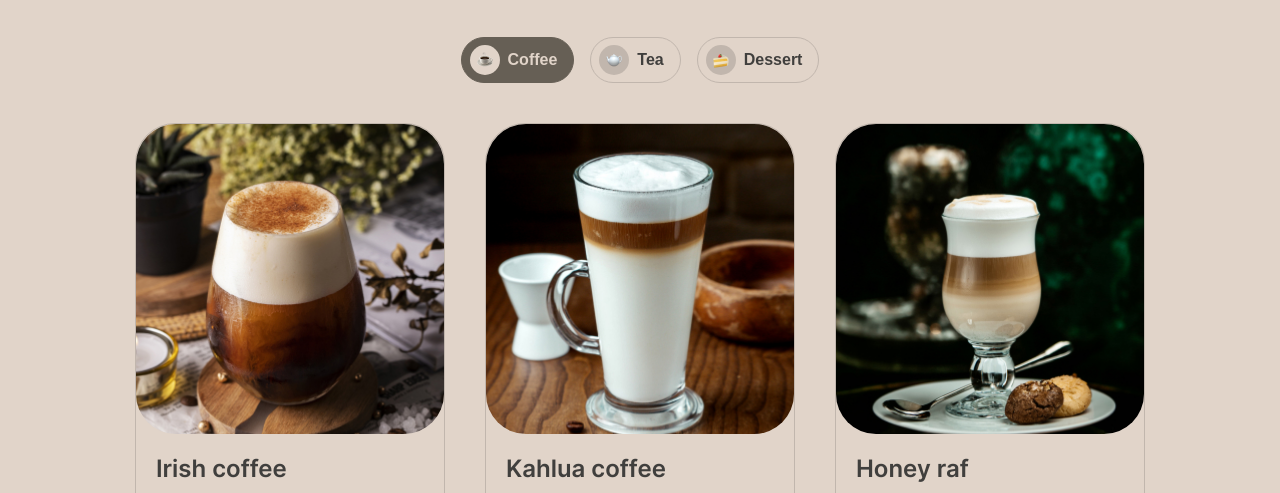
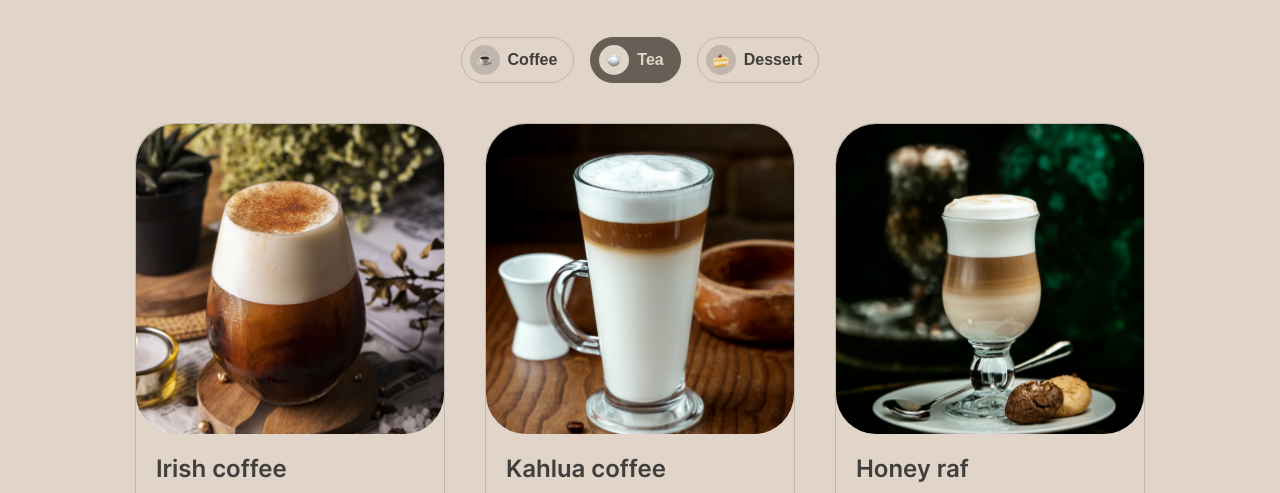
Before and after one commit to fgriff/rsschool-landing-page, a website with bundled scripts: page landing-page/pages/menu/index.html in a window 1280 px wide. Both pictures are taken after a click on the button "Tea". Shown: the part 253-746 px from the top of the page. Built offline with nearby package versions, Linux system fonts and the light colour scheme.

Commit message:
feat: implement switching tabs

```diff
--- a/landing-page/pages/menu/index.html
+++ b/landing-page/pages/menu/index.html
@@ -89,19 +89,19 @@
     <main class="menu">
       <h1 class="menu__title">Behind each of our cups hides an <span class="menu__title_accent">amazing surprise</span></h1>
       <div class="menu__tabs tabs" role="tablist" aria-label="Menu categories">
-        <button class="tabs__item tabs__item_active" type="button">
+        <button class="tabs__item tabs__item_active" type="button" data-category="coffee">
           <span class="tabs__icon">
             <img src="../../assets/img/tabs/coffee.png" alt="">
           </span>
           <span class="tabs__text">Coffee</span>
         </button>
-        <button class="tabs__item" type="button">
+        <button class="tabs__item" type="button" data-category="tea">
           <span class="tabs__icon">
             <img src="../../assets/img/tabs/tea.png" alt="">
           </span>
           <span class="tabs__text">Tea</span>
         </button>
-        <button class="tabs__item" type="button">
+        <button class="tabs__item" type="button" data-category="dessert">
           <span class="tabs__icon">
             <img src="../../assets/img/tabs/dessert.png" alt="">
           </span>
--- /dev/null
+++ b/landing-page/pages/menu/js/cards.js
@@ -0,0 +1,21 @@
+export const cards = () => {
+  const tabs = document.querySelector('.menu__tabs');
+  const tabsButtons = tabs.querySelectorAll('.tabs__item');
+
+  const changeActiveButton = (category) => {
+    tabsButtons.forEach((tab) =>
+      tab.classList.toggle('tabs__item_active', tab.dataset['category'] === category))
+  }
+
+  const tabsClickHandler = (e) => {
+    const button = e.target.closest('button');
+
+    if (!button) {
+      return;
+    }
+
+    changeActiveButton(button.dataset['category']);
+  }
+
+  tabs.addEventListener('click', tabsClickHandler);
+}
--- a/landing-page/pages/menu/js/script.js
+++ b/landing-page/pages/menu/js/script.js
@@ -1,8 +1,10 @@
 import { syncTheme } from "../../../js/syncTheme.js";
 import { toggleMenuButton } from "../../../js/toggleMenuButton.js";
 import { burgerMenu } from "../../../js/burgerMenu.js";
+import { cards } from "./cards.js";
 
 syncTheme();
 toggleMenuButton();
 
 burgerMenu();
+cards();
```
